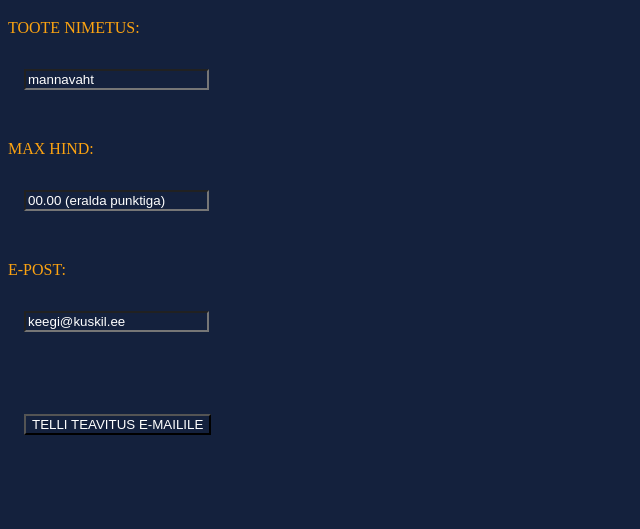
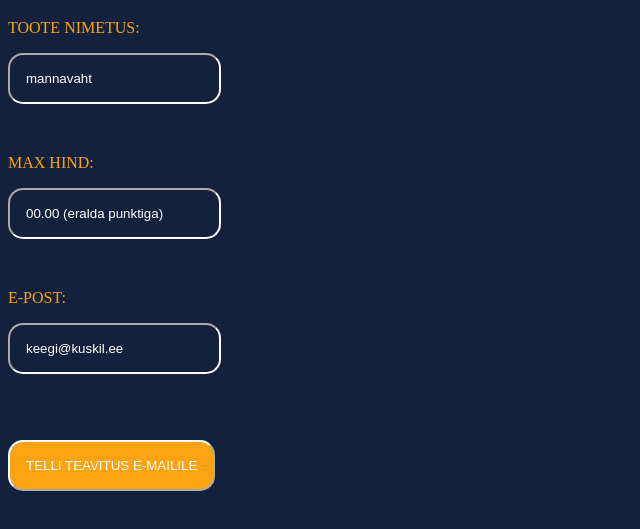
Before and after one commit to joonashendrik/grupitoo, a plain HTML site: page index.html in a window 1280 px wide. Shown: the part 61-590 px from the top of the page, without its empty margins (0-640 px from the left). Drawn offline with Linux system fonts and the light colour scheme.

Commit message:
style täiendatud

```diff
--- a/style.css
+++ b/style.css
@@ -7,11 +7,15 @@ body {
 }
 input {
    background-color: #14213D;
-   margin: 2rem 1rem 2rem 1rem;
+   margin: 1rem 1rem 2rem 0rem;
+   padding: 1rem 1rem 1rem 1rem;
+   border-color: #FFFFFF;
+   border-radius: 15px;
 }
 ::placeholder {
     color: #FFFFFF;
   }
 input[type="submit"] {
+    background-color: #FCA311;
     color: #FFFFFF;
 }
```
